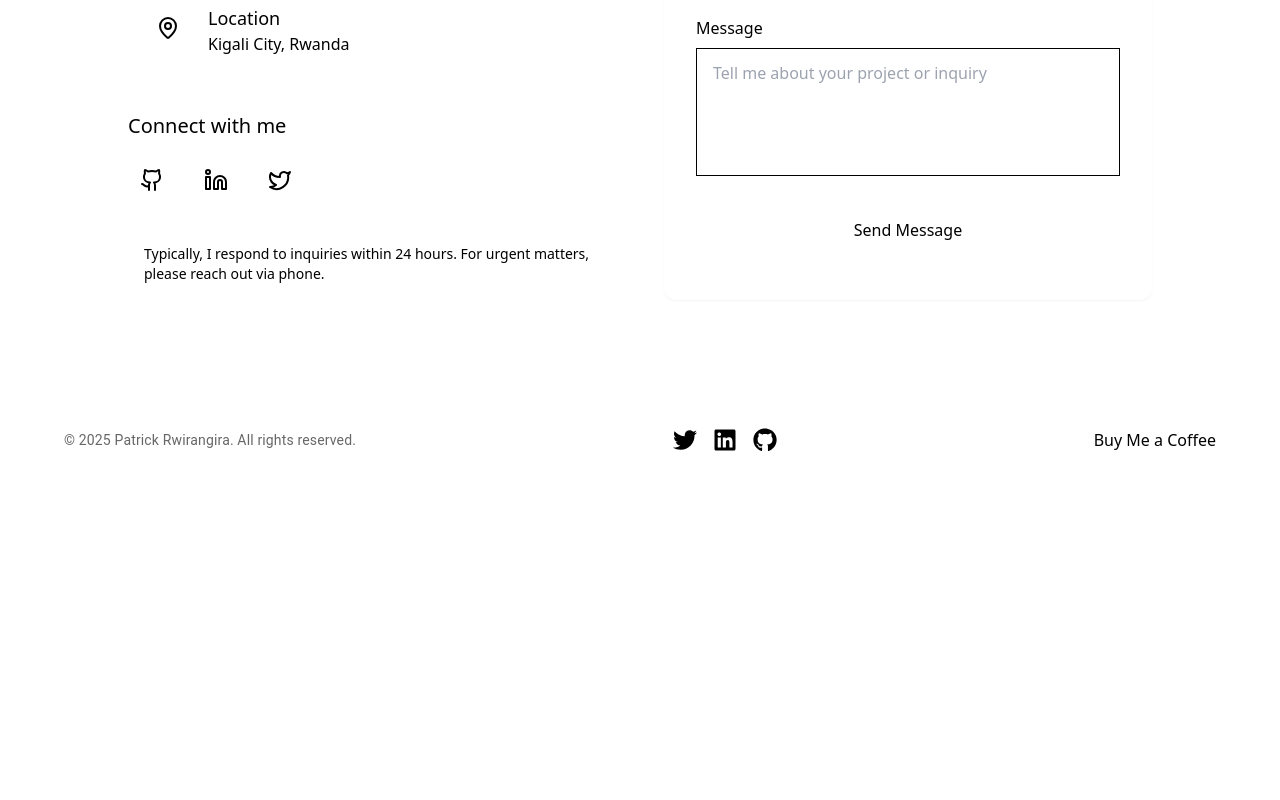
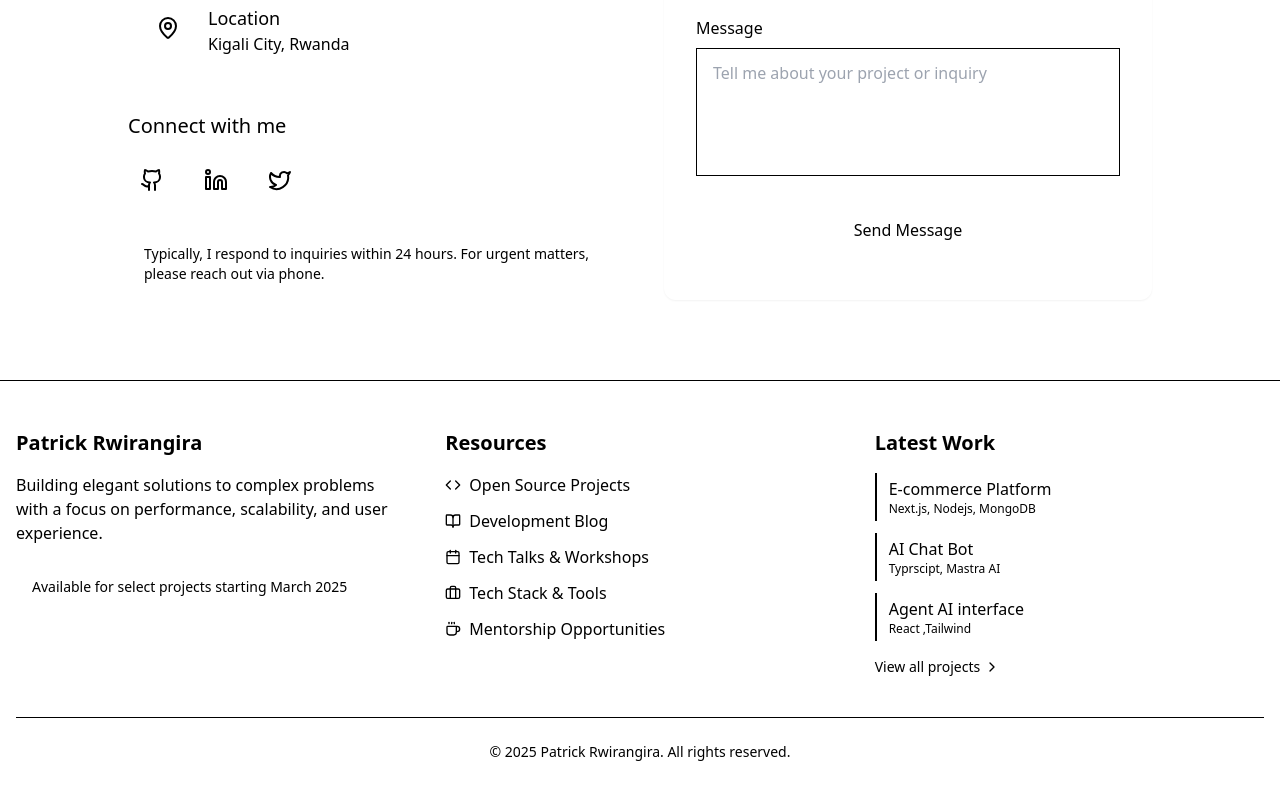
Before and after one commit to P-Rwirangira/portfolio, a Next.js app: page / in a window 1280 px wide. Shown: the part 3886-4686 px from the top of the page. Before the commit the page ends 4386 px from the top, so only its background shows below. Built offline with nearby package versions, Linux system fonts and the light colour scheme.

Commit message:
feat: footer

```diff
--- a/src/components/Footer.tsx
+++ b/src/components/Footer.tsx
@@ -1,34 +1,110 @@
-import { Typography, Container, Box } from "@mui/material";
-import Button from "./ui/Button";
-import { FaTwitter, FaLinkedin, FaGithub } from "react-icons/fa";
-import Link from "next/link";
+import React from 'react';
+import Link from 'next/link';
+import { motion } from 'framer-motion';
+import {
+  ChevronRight,
+  Code,
+  BookOpen,
+  Coffee,
+  Calendar,
+  Briefcase
+} from 'lucide-react';
 
-export default function Footer() {
+const Footer = () => {
+  const currentYear = new Date().getFullYear();
+
   return (
-    <footer className="bg-secondary py-12">
-      <Container maxWidth="lg">
-        <Box className="flex flex-col md:flex-row justify-between items-center">
-          <Typography variant="body2" color="text.secondary" className="mb-4 md:mb-0">
-            © {new Date().getFullYear()} Patrick Rwirangira. All rights reserved.
-          </Typography>
-          <Box className="flex items-center space-x-4">
-            <Link href="https://twitter.com/yourusername" target="_blank" rel="noopener noreferrer">
-              <FaTwitter className="text-primary hover:text-accent transition-colors" size={24} />
+    <footer className="bg-background border-t border-border py-12">
+      <div className="container mx-auto px-4">
+        <div className="grid grid-cols-1 md:grid-cols-3 gap-10">
+          {/* About column */}
+          <div className="space-y-4">
+            <h3 className="text-xl font-bold">Patrick Rwirangira</h3>
+            <p className="text-muted-foreground">
+              Building elegant solutions to complex problems with a focus on performance,
+              scalability, and user experience.
+            </p>
+            <motion.div
+              className="bg-primary/10 p-4 rounded-lg mt-4"
+              whileHover={{ y: -2 }}
+            >
+              <p className="text-sm">
+                Available for select projects starting {new Date(Date.now() + 4 * 7 * 24 * 60 * 60 * 1000).toLocaleDateString('en-US', { month: 'long', year: 'numeric' })}
+              </p>
+            </motion.div>
+          </div>
+
+          {/* Quick links column */}
+          <div className="space-y-4">
+            <h3 className="text-xl font-bold">Resources</h3>
+            <ul className="space-y-3">
+              <li>
+                <Link href="/projects" className="flex items-center text-muted-foreground hover:text-primary transition-colors">
+                  <Code className="h-4 w-4 mr-2" />
+                  <span>Open Source Projects</span>
+                </Link>
+              </li>
+              <li>
+                <Link href="/blog" className="flex items-center text-muted-foreground hover:text-primary transition-colors">
+                  <BookOpen className="h-4 w-4 mr-2" />
+                  <span>Development Blog</span>
+                </Link>
+              </li>
+              <li>
+                <Link href="/talks" className="flex items-center text-muted-foreground hover:text-primary transition-colors">
+                  <Calendar className="h-4 w-4 mr-2" />
+                  <span>Tech Talks & Workshops</span>
+                </Link>
+              </li>
+              <li>
+                <Link href="/stack" className="flex items-center text-muted-foreground hover:text-primary transition-colors">
+                  <Briefcase className="h-4 w-4 mr-2" />
+                  <span>Tech Stack & Tools</span>
+                </Link>
+              </li>
+              <li>
+                <Link href="/mentoring" className="flex items-center text-muted-foreground hover:text-primary transition-colors">
+                  <Coffee className="h-4 w-4 mr-2" />
+                  <span>Mentorship Opportunities</span>
+                </Link>
+              </li>
+            </ul>
+          </div>
+
+          {/* Latest work column */}
+          <div className="space-y-4">
+            <h3 className="text-xl font-bold">Latest Work</h3>
+            <ul className="space-y-3">
+              {[
+                { title: "E-commerce Platform", tech: "Next.js, Nodejs, MongoDB" },
+                { title: "AI Chat Bot", tech: "Typrscipt, Mastra AI" },
+                { title: "Agent AI interface", tech: "React ,Tailwind" }
+              ].map((project, index) => (
+                <motion.li
+                  key={index}
+                  className="border-l-2 border-primary/20 pl-3 py-1 hover:border-primary transition-colors"
+                  whileHover={{ x: 3 }}
+                >
+                  <p className="font-medium">{project.title}</p>
+                  <p className="text-xs text-muted-foreground">{project.tech}</p>
+                </motion.li>
+              ))}
+            </ul>
+            <Link href="/portfolio" className="flex items-center text-primary text-sm mt-4 hover:underline">
+              <span>View all projects</span>
+              <ChevronRight className="h-4 w-4 ml-1" />
             </Link>
-            <Link href="https://linkedin.com/in/yourusername" target="_blank" rel="noopener noreferrer">
-              <FaLinkedin className="text-primary hover:text-accent transition-colors" size={24} />
-            </Link>
-            <Link href="https://github.com/yourusername" target="_blank" rel="noopener noreferrer">
-              <FaGithub className="text-primary hover:text-accent transition-colors" size={24} />
-            </Link>
-          </Box>
-          <Button variant="outline" asChild className="mt-4 md:mt-0">
-            <Link href="https://www.buymeacoffee.com/yourusername" target="_blank" rel="noopener noreferrer">
-              Buy Me a Coffee
-            </Link>
-          </Button>
-        </Box>
-      </Container>
+          </div>
+        </div>
+
+        <div className="mt-10 pt-6 border-t border-border text-center">
+          <p className="text-sm text-muted-foreground">
+            © {currentYear} Patrick Rwirangira. All rights reserved.
+          </p>
+        </div>
+      </div>
     </footer>
   );
-}
+};
+
+export default Footer;
```
